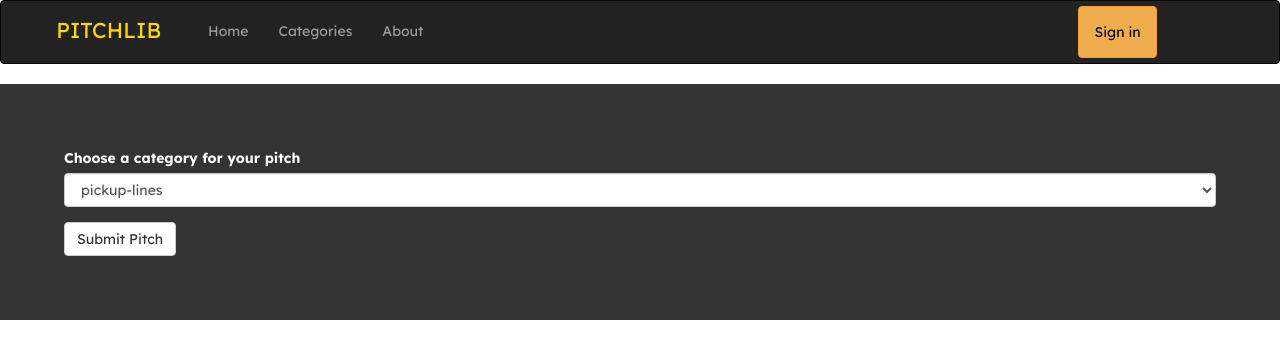
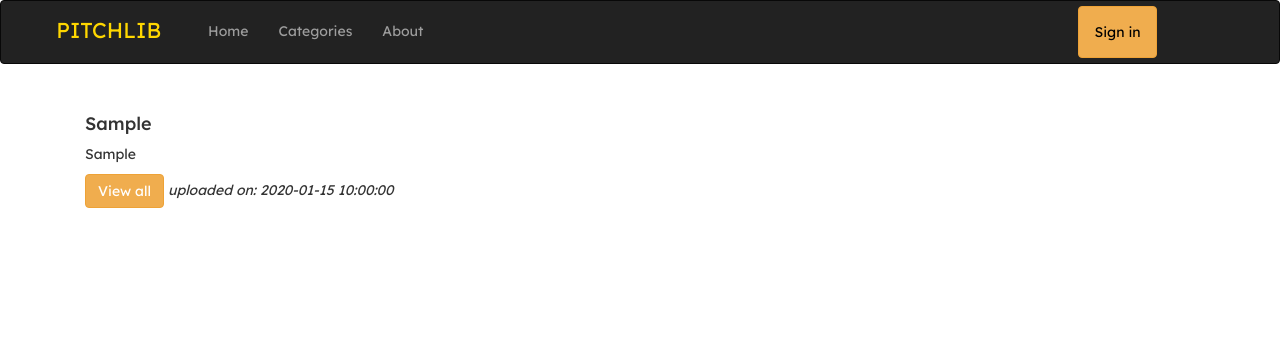
Before and after one commit to devjamesnjoroge/best-impressions, a Flask app: template app/templates/pitch/pitch.html in a window 1280 px wide. Shown: the top 359 px of the page. Run offline with Flask 2, Linux system fonts and the light colour scheme; the template is opened without the code that fills it: values that come from a table or form of the project are taken from there, others are empty; tables that the repository leaves empty hold one stand-in row (values such as "Sample post"); some libraries are stand-ins or nearby versions.

Commit message:
ft: loop through pitches in database

```diff
--- a/app/pitch/views.py
+++ b/app/pitch/views.py
@@ -12,6 +12,7 @@ def pitch():
     promotion = Pitch.query.filter_by(category = 'promotion').all()
     victory = Pitch.query.filter_by(category = 'victory').all()
     motivation = Pitch.query.filter_by(category = 'motivation').all()
+    interview = Pitch.query.filter_by(category = 'interview').all()
 
 
-    return render_template('pitch/pitch.html', pitches = pitches, pickup_lines = pickup_lines, promotion = promotion, victory = victory, motivation = motivation)
+    return render_template('pitch/pitch.html', pitches = pitches, pickup_lines = pickup_lines, promotion = promotion, victory = victory, motivation = motivation, interview = interview)
--- /dev/null
+++ b/app/templates/macros.html
@@ -0,0 +1,28 @@
+{% macro display(pitches) %}
+
+<div class="container">
+
+  <div class="row">
+
+    {% if pitches %}
+    {% for pitch in pitches %}
+
+    <div class="col-md-6">
+        <div class="card" style="width:400px">
+            <div class="card-body">
+              <h4 class="card-title">{{ pitch.category }}</h4>
+              <p class="card-text">{{ pitch.pitch }}</p>
+              <a href="#" class="btn btn-warning">View all</a>
+              <em>uploaded on: {{ pitch.time }}</em>
+            </div>
+          </div>
+    </div>
+
+    {% endfor %}
+    {% endif %}
+
+  </div>
+
+</div>
+
+{% endmacro %}
--- a/app/templates/pitch/pitch.html
+++ b/app/templates/pitch/pitch.html
@@ -1,8 +1,33 @@
 {% extends 'base.html' %}
-{% import 'bootstrap/wtf.html' as wtf %}
+{% import 'macros.html' as macro %}
+
 
 {% block content %}
 
-{{ wtf.quick_form(pitch_form) }}
+<div class="tab-content">
+              <div  class="container tab-pane active" ><br>
+                  {{ macro.display(pitches) }}
+              </div>
+              <div  class="container tab-pane fade" ><br>
+                  {{ macro.display(pickup_lines)}}
+              </div>
+              <div  class="container tab-pane fade" ><br>
+                  {{ macro.display(interview) }}
+              </div>
+              <div  class="container tab-pane fade" ><br>
+                  {{ macro.display(promotion) }}
+              </div>
+              <div  class="container tab-pane fade" ><br>
+                  {{ macro.display(victory) }}
+              </div>
+              <div  class="container tab-pane fade" ><br>
+                  {{ macro.display(motivation) }}
+              </div>
+              <div  class="container tab-pane fade" ><br>
+                  {{ macro.display(promotion) }}
+              </div>
+
+              </div>
+          </div>
 
 {% endblock %}
```
